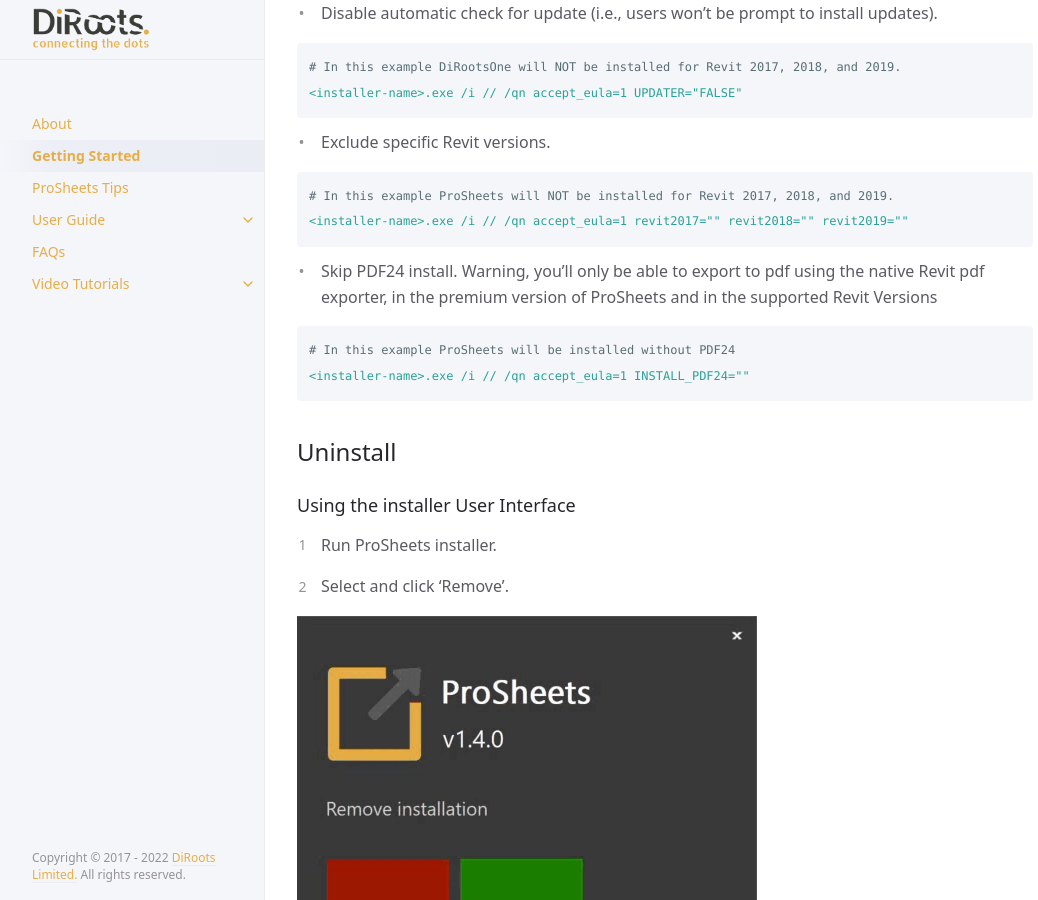
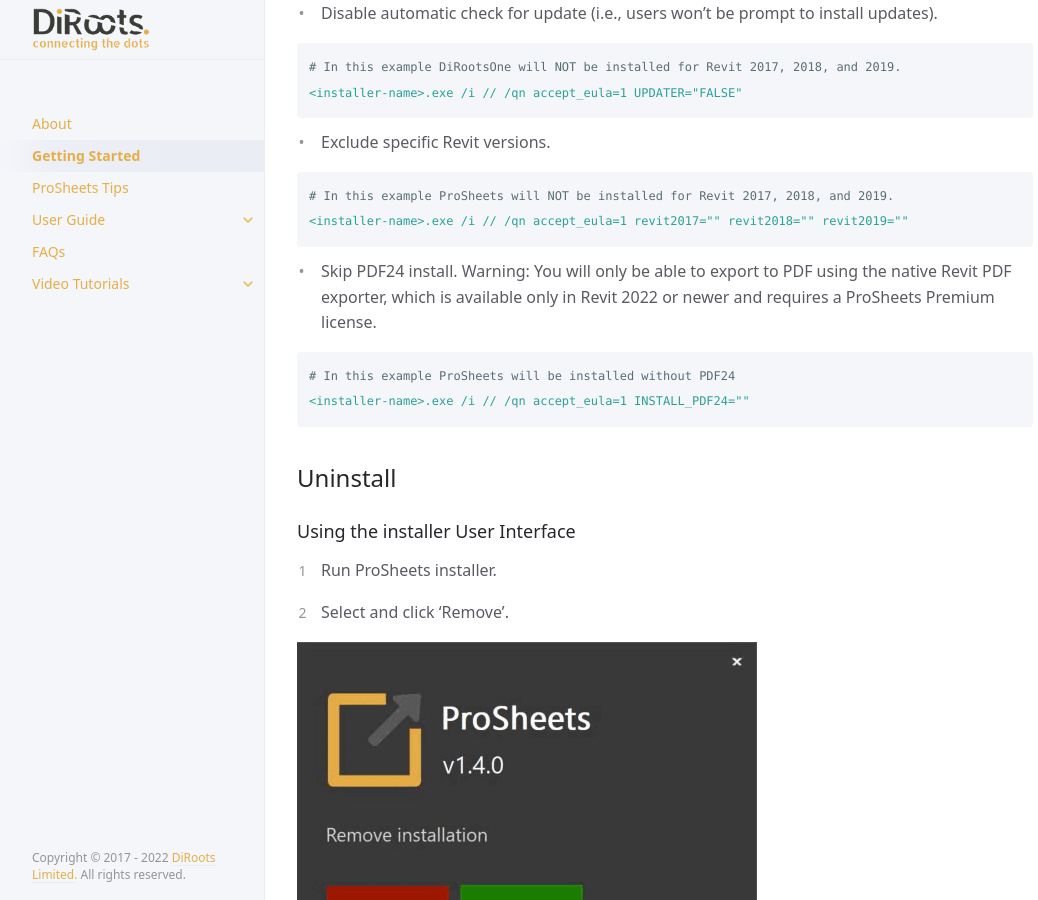
Before and after one commit to DiRoots-Limited/DiRoots.ProSheets.Releases, a Jekyll site: the page built from docs/getting-started.md, in a window 1280 px wide and 900 px high, scrolled down 2851 px. Shown: the whole window, without its empty margins (107-1145 px from the left). Built offline with Jekyll 4.4.1, drawn with Linux system fonts in a browser that asks for light colours.

Commit message:
fix: add supported versions to "Skip PDF24" instructions

````diff
--- a/docs/getting-started.md
+++ b/docs/getting-started.md
@@ -83,7 +83,8 @@ This method is ideal for IT administrators who want to deploy ProSheets to multi
 <installer-name>.exe /i // /qn accept_eula=1 revit2017="" revit2018="" revit2019=""
 ```
 
-- Skip PDF24 install. Warning, you'll only be able to export to pdf using the native Revit pdf exporter, in the premium version of ProSheets and in the supported Revit Versions
+- Skip PDF24 install.
+Warning: You will only be able to export to PDF using the native Revit PDF exporter, which is available only in Revit 2022 or newer and requires a ProSheets Premium license.
 
 ```yaml
 # In this example ProSheets will be installed without PDF24
````
